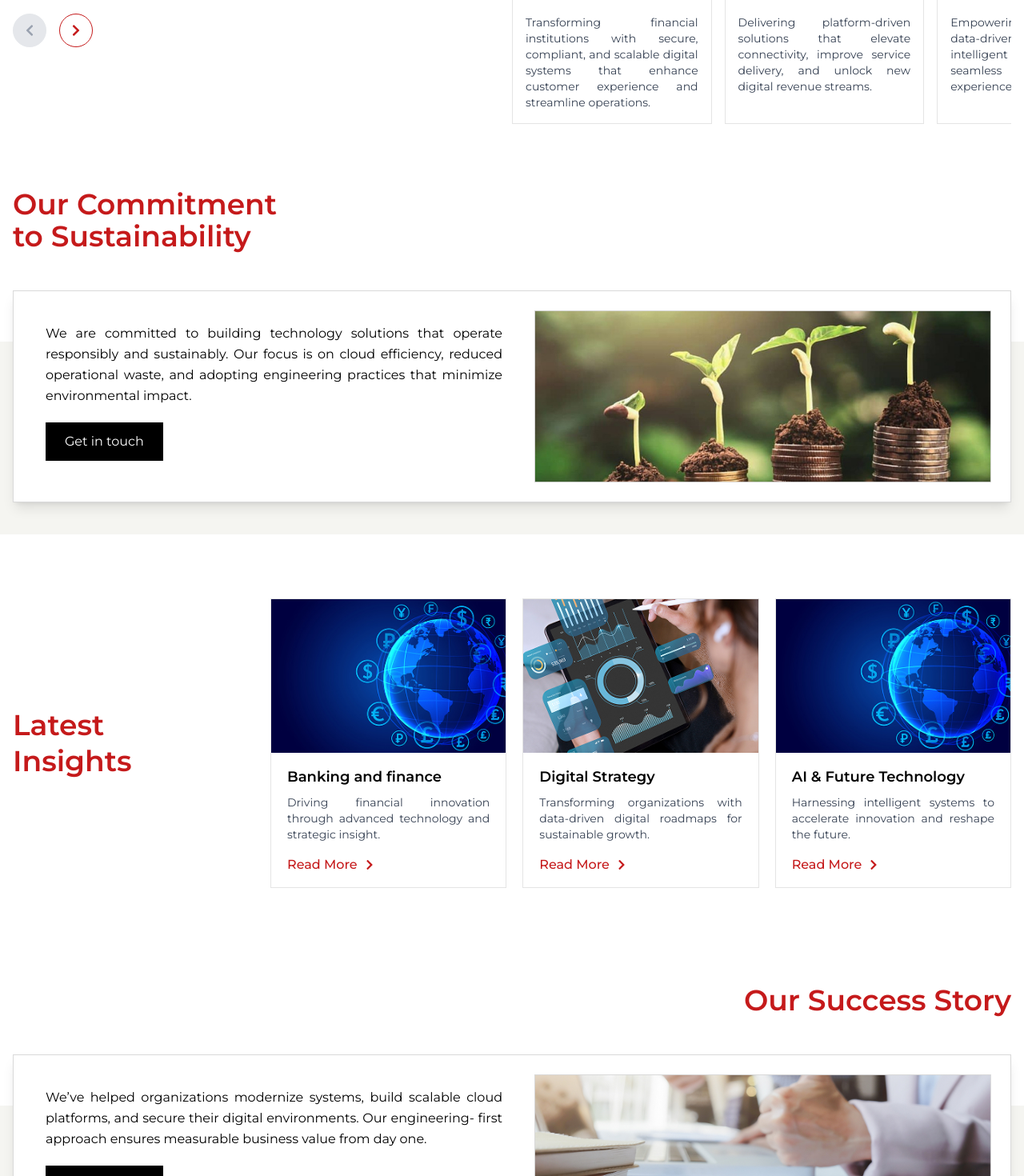
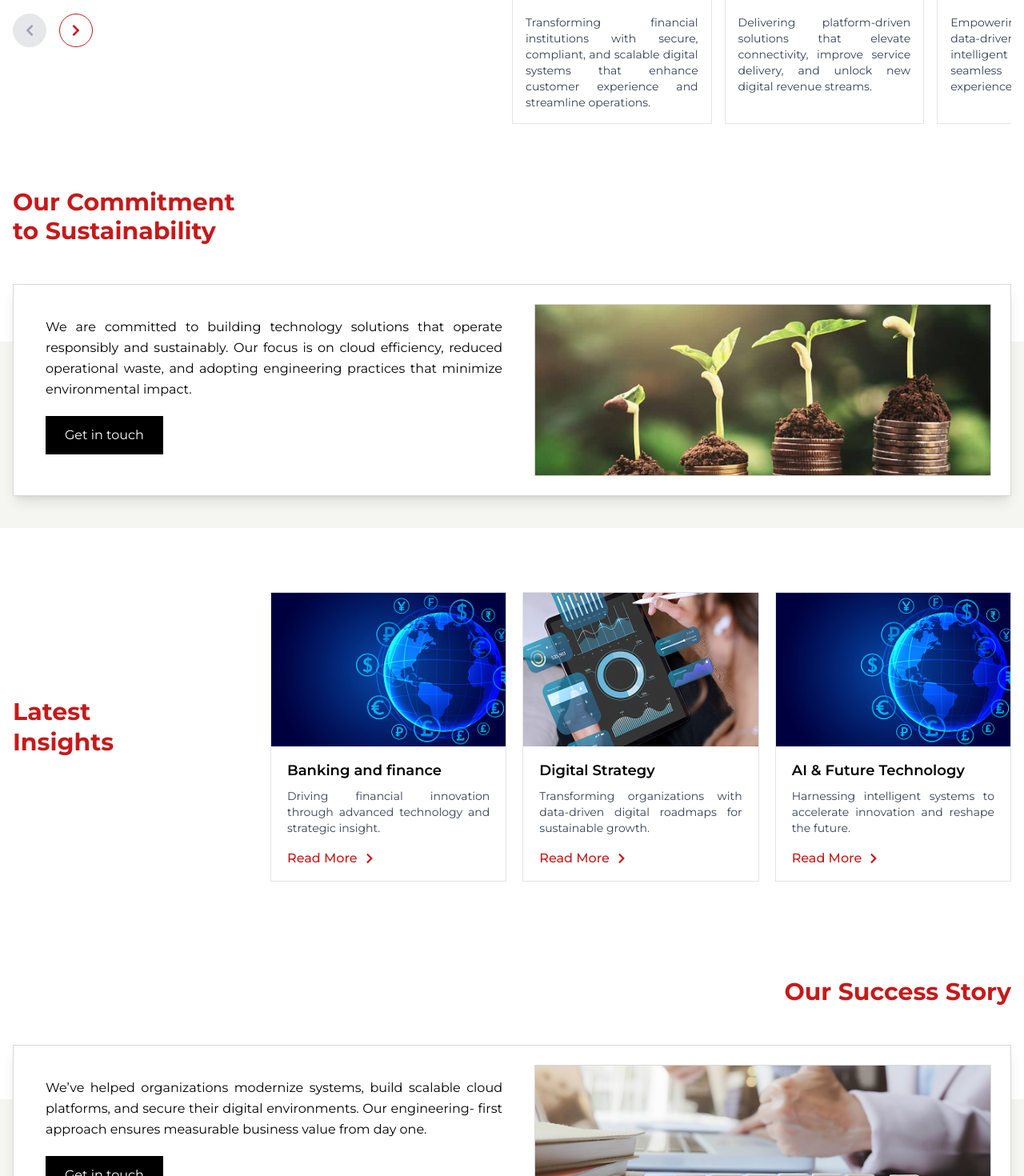
Before and after one commit to ChemyDigi/Innov8, a Next.js app in the folder innov8/: page /home in a window 1280 px wide. Shown: the part 1983-3453 px from the top of the page at 80% size. Built offline with nearby package versions, Linux system fonts and the light colour scheme.

Commit message:
add the title in same size

```diff
--- a/innov8/components/Home/InsightsSection.tsx
+++ b/innov8/components/Home/InsightsSection.tsx
@@ -9,7 +9,7 @@ export default function InsightsSection() {
       <div className="grid grid-cols-1 lg:grid-cols-4 gap-10 items-center relative max-w-7xl mx-auto px-4">
         {/* LEFT SIDE — Title (centered vertically on large screens) */}
         <div className="flex justify-start items-start">
-          <h2 className="text-3xl md:text-4xl font-semibold text-brand relative leading-tight">
+          <h2 className="text-3xl font-bold text-brand mb-6 leading-tight">
             Latest <br /> Insights
           </h2>
         </div>
--- a/innov8/components/Home/SuccessSection.tsx
+++ b/innov8/components/Home/SuccessSection.tsx
@@ -5,7 +5,7 @@ export default function SuccessSection() {
         <div className="absolute inset-0 top-48 bg-[#F5F5F1] w-full"></div>
 
         <div className="relative max-w-7xl mx-auto px-4">
-            <h2 className="text-3xl md:text-4xl font-semibold text-brand text-right">
+            <h2 className="text-3xl font-bold text-brand mb-6 text-right">
             Our Success Story
             </h2>
 
--- a/innov8/components/Home/Sustainability.tsx
+++ b/innov8/components/Home/Sustainability.tsx
@@ -5,7 +5,7 @@ export default function Sustainability() {
         <div className="absolute inset-0 top-58 bg-[#F5F5F1] w-full"></div>
 
         <div className="relative max-w-7xl mx-auto px-4">
-            <h2 className="text-3xl md:text-4xl font-semibold text-brand relative">
+            <h2 className="text-3xl font-bold text-brand mb-6">
             Our Commitment <br /> to Sustainability
             </h2>
 
```
